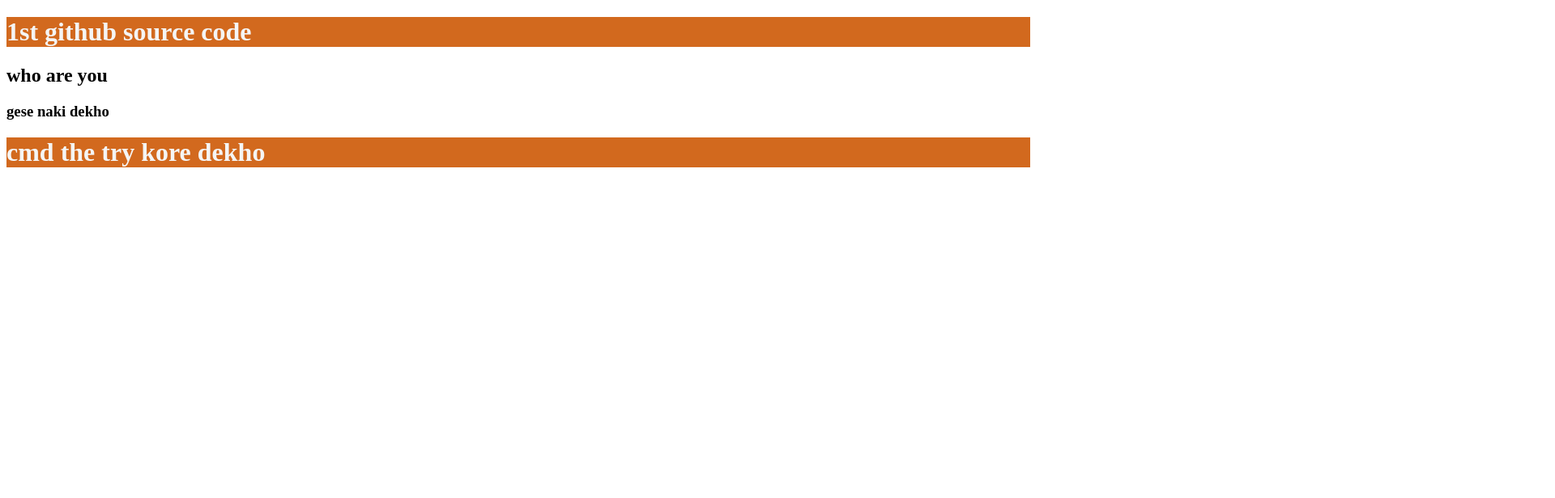
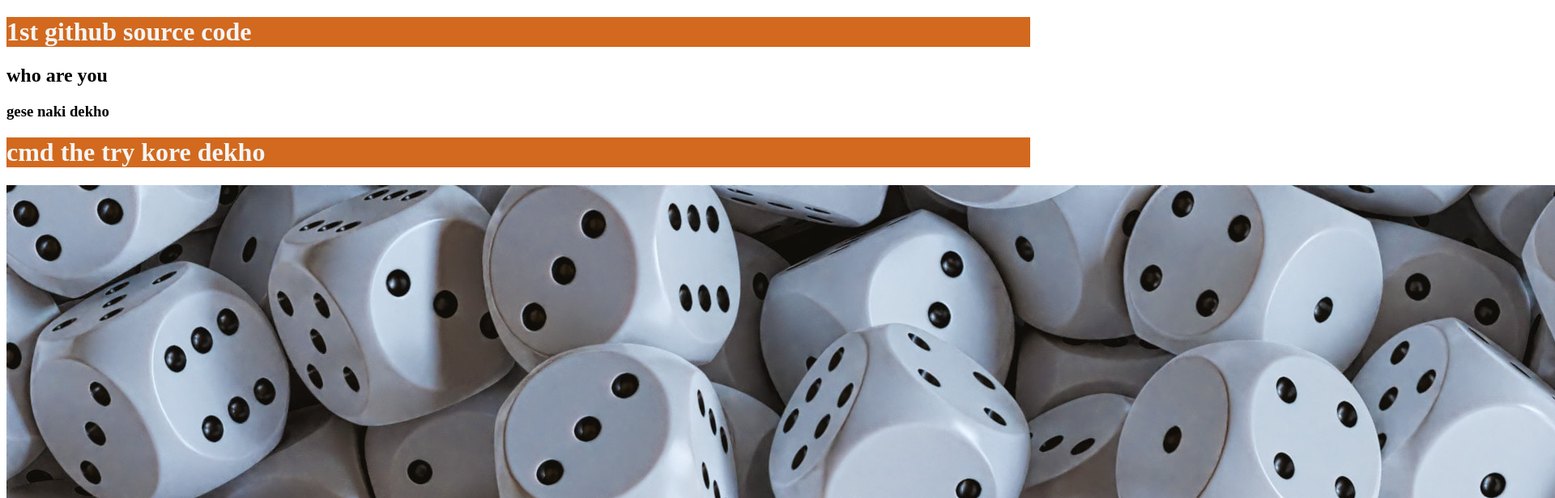
Before and after one commit to Baset-Fahim/amar-prothom-project, a plain HTML site: page index.html in a window 1280 px wide. Shown: the top 616 px of the page at 81% size, 1920 px wide, since content can reach past the window. Drawn offline with Linux system fonts and the light colour scheme.

Commit message:
chobi dilam

```diff
--- a/index.html
+++ b/index.html
@@ -12,6 +12,7 @@
     <h2>who are you</h2>
     <h3>gese naki dekho</h3>
     <h1>cmd the try kore dekho</h1>
+    <img src="colorblind.jpg" alt="">
 
 </body>
 </html>
```
Also changed, not shown: colorblind.jpg (added).
